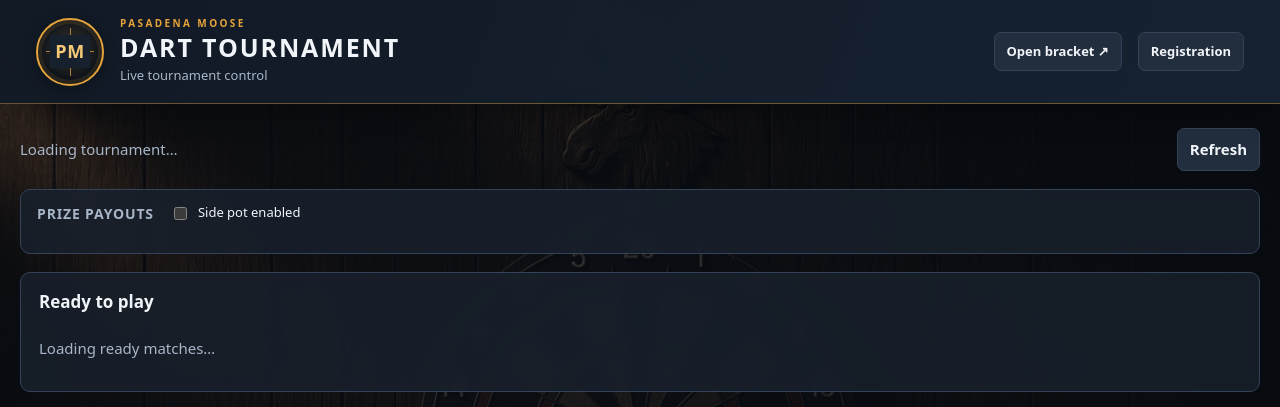
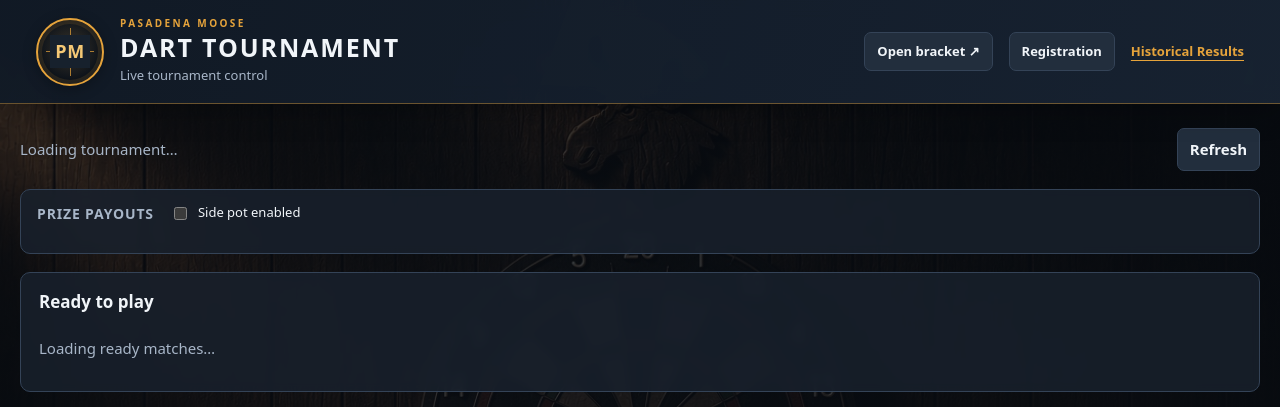
Before and after one commit to linuxguy421/dartmaster, a Python web app: template app/templates/tournament.html in a window 1280 px wide. Shown: the top 407 px of the page. Run offline with Jinja, Linux system fonts and the light colour scheme; the template is opened without the code that fills it, so the values that code supplies are empty.

Commit message:
Add historical results navigation

```diff
--- a/app/templates/tournament.html
+++ b/app/templates/tournament.html
@@ -74,7 +74,7 @@ main>section,.board,.ready-queue,.bracket,.results,.ready-match,.bracket-match{b
   <div class="brand-mark" aria-label="Pasadena Moose logo placeholder"><span>PM</span></div>
   <div class="brand-copy"><div class="brand-kicker">PASADENA MOOSE</div><h1>DART TOURNAMENT</h1><p>Live tournament control</p></div>
  </div>
- <div class="header-actions"><button id="open-bracket" class="secondary" type="button">Open bracket ↗</button><a class="button secondary" href="/">Registration</a></div>
+ <div class="header-actions"><button id="open-bracket" class="secondary" type="button">Open bracket ↗</button><a class="button secondary" href="/">Registration</a><a href="/historical-results">Historical Results</a></div>
 </header>
 <main>
  <div class="toolbar">
```
